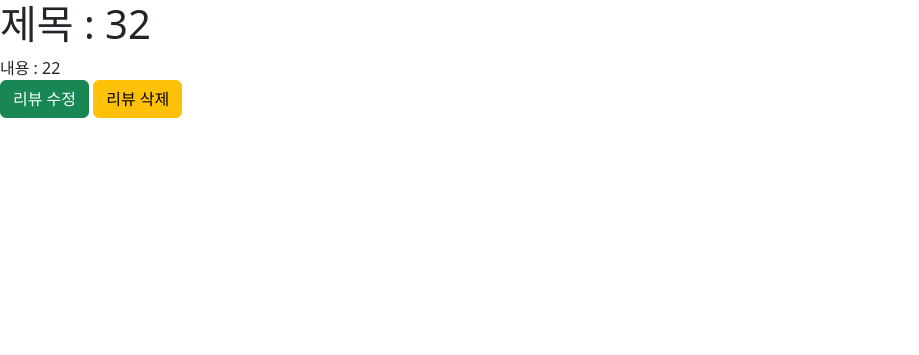
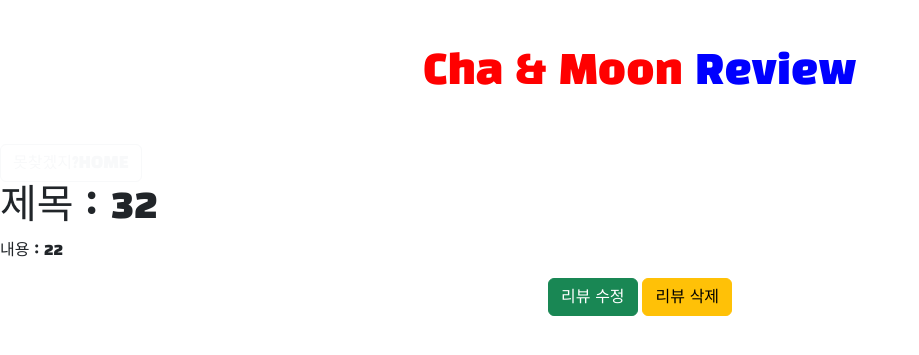
Before and after one commit to forwardyoung/Django_pair_1st, a Django app: page /detail/2 in a window 1280 px wide. Shown: the top 355 px of the page, without its empty margins (0-919 px from the left). Run offline with Django 3.2, Linux system fonts and the light colour scheme; data comes from the database, SQL or seed files in the repository; both versions use the stored data as it was after the commit.

Commit message:
Finished

```diff
--- a/pair/movie/templates/movie/detail.html
+++ b/pair/movie/templates/movie/detail.html
@@ -3,8 +3,12 @@
 <body>
   <h1>제목 : {{ pk.title }}</h1>
   <span> 내용 : {{ pk.content }} </span><br />
-  <a href="{% url 'movie:edit' pk.pk %}" class="btn btn-success">리뷰 수정</a>
-  <a href="{% url 'movie:delete' pk.pk %}" class="btn btn-warning">리뷰 삭제</a>
+  <div style="text-align: center; margin-top: 1rem">
+    <a href="{% url 'movie:edit' pk.pk %}" class="btn btn-success">리뷰 수정</a>
+    <a href="{% url 'movie:delete' pk.pk %}" class="btn btn-warning"
+      >리뷰 삭제</a
+    >
+  </div>
 </body>
 
 {% endblock %}
--- a/pair/templates/base.html
+++ b/pair/templates/base.html
@@ -18,9 +18,29 @@
       crossorigin="anonymous"
     ></script>
     <title>Document</title>
+    <link rel="preconnect" href="https://fonts.googleapis.com" />
+    <link rel="preconnect" href="https://fonts.gstatic.com" crossorigin />
+    <link
+      href="https://fonts.googleapis.com/css2?family=Black+Han+Sans&display=swap"
+      rel="stylesheet"
+    />
+    <style>
+      body {
+        font-family: "Black Han Sans", sans-serif;
+      }
+    </style>
   </head>
 
   <body>
+    <div class="my-5">
+      <h1 style="text-align: center">
+        <span style="color: red">Cha & Moon </span
+        ><span style="color: blue">Review</span>
+      </h1>
+    </div>
+    <a href="{% url 'movie:index' %}">
+      <button type="button" class="btn btn-outline-light">못찾겠지?HOME</button>
+    </a>
     <header></header>
     {% block content %} {% endblock %}
   </body>
```
Also changed, not shown: pair/movie/templates/movie/edit.html (+29 -9 lines), pair/movie/templates/movie/index.html (+9 -6 lines), pair/movie/templates/movie/new.html (+6 -4 lines), pair/db.sqlite3.
